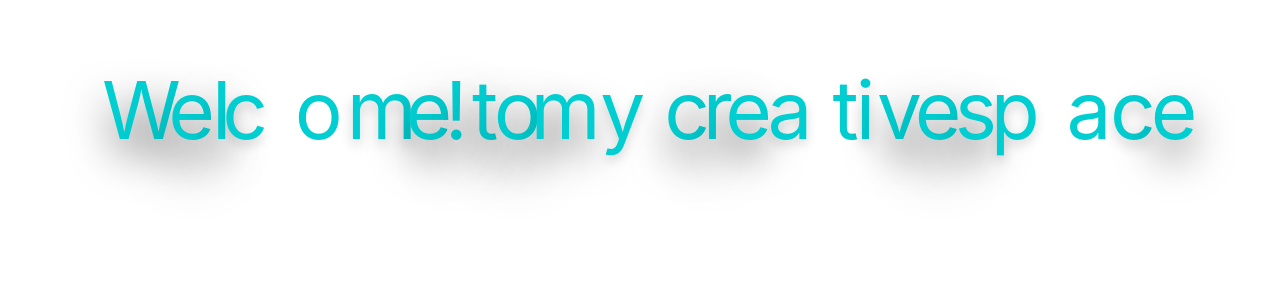
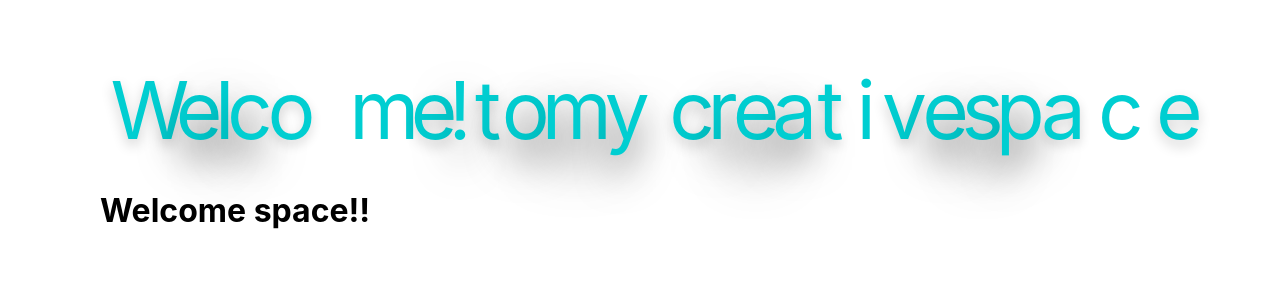
Before and after one commit to NjeriMuchiri/mealchanging-app, a React (Create React App) app: page / in a window 1280 px wide. Shown: the top 300 px of the page. Built offline with nearby package versions, Linux system fonts and the light colour scheme.

Commit message:
created another animation

```diff
--- a/src/App.css
+++ b/src/App.css
@@ -58,3 +58,22 @@
 .kashee span:nth-child(12){
   animation-delay:5.5s;
 }
+.trial h1 span{
+  margin-left:100px;
+  transition: .5s linear;
+}
+h1:hover span:nth-child(1){
+  margin-right: 5px;
+}
+h1:hover span:nth-child(1)::after {
+     content: " to my creative "
+}
+h1:hover span:nth-child(2){
+  margin-left:30px;
+}
+h1:hover span{
+  color:#800000;
+  text-shadow: 0 0 10px #701c1c,
+               0 0 20px #7f1734,
+               0 0 40px #592720;
+}
--- a/src/App.js
+++ b/src/App.js
@@ -7,6 +7,7 @@ import './App.css';
 function App(){
 
   return (
+    <>
     <div className='App'>
 
         <div className='kashee info'>
@@ -40,8 +41,12 @@ function App(){
           <span>c</span>
           <span>e</span>
        </div>
+
     </div>
-
+    <div className='trial'>
+     <h1><span>Welcome</span> space!!<span></span></h1>
+      </div>
+      </>
   )
 }
 
```
